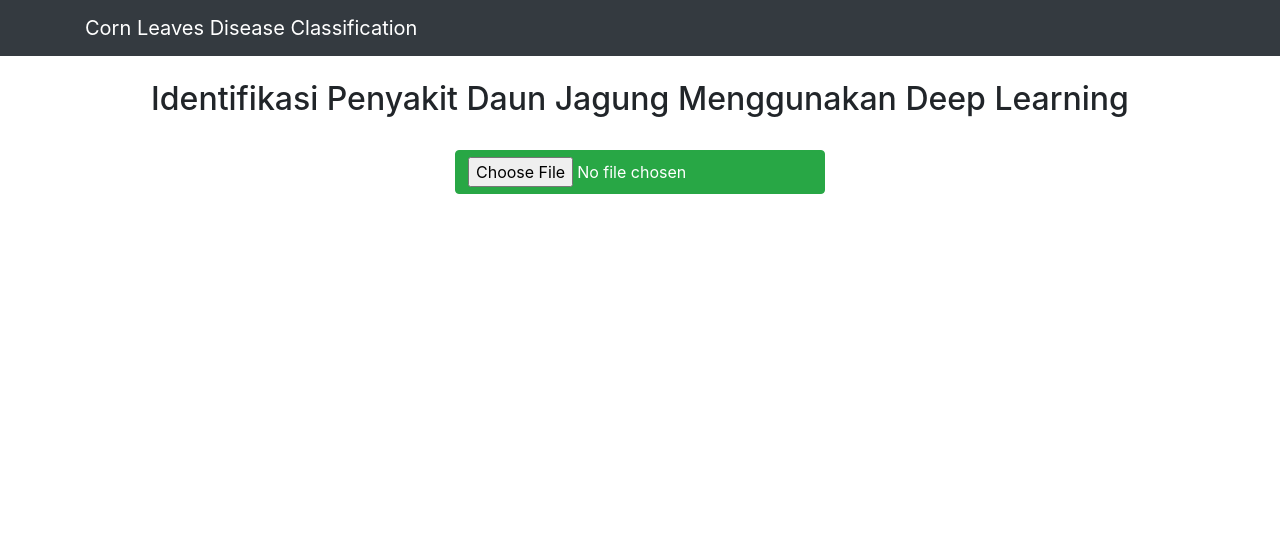
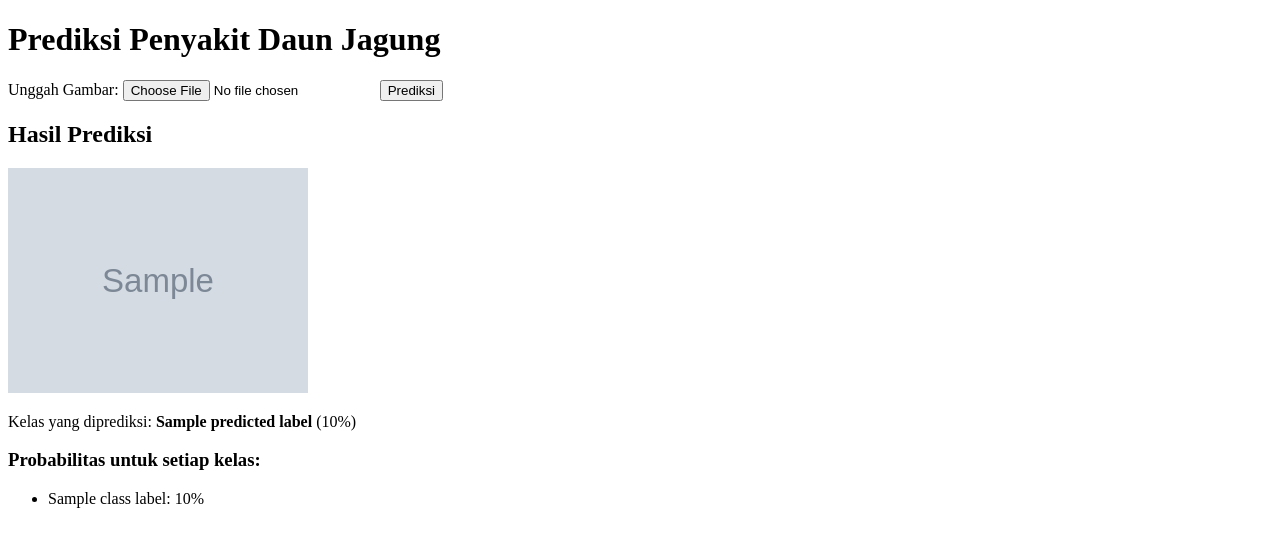
Before and after one commit to sionpardosi/CornLeaf-Disease-Identification-Using-Machine-Learning, a Flask app: template templates/index.html in a window 1280 px wide. Shown: the top 547 px of the page. Run offline with Flask 3, Linux system fonts and the light colour scheme; the template is opened without the code that fills it: most values are stand-ins (such as "Sample title", 1, 10 or a date in 2020); grey boxes marked "Sample" are stand-in pictures; some libraries are stand-ins or nearby versions.

Commit message:
Code Program Model CNN & Transfer Learning DenseNet121

```diff
--- a/app.py
+++ b/app.py
@@ -1,77 +1,67 @@
+from flask import Flask, request, render_template, redirect, url_for
+from werkzeug.utils import secure_filename
 import os
-import time
+from tensorflow.keras.models import load_model
+from tensorflow.keras.preprocessing import image
 import numpy as np
-from flask import Flask, request, render_template, jsonify
-from werkzeug.utils import secure_filename
-from tensorflow.keras.models import load_model
-from tensorflow.keras.preprocessing.image import load_img, img_to_array
 
-# Inisialisasi aplikasi Flask
+# Konfigurasi Flask
 app = Flask(__name__)
-
-# Path model
-MODEL_PATH = r"D:\MATA KULIAH - DEL\SEMESTER 5\Pembelajaran Mesin\Project Machine Learning\Project Machine Learning\CornLeaf-Disease-Identification-Using-Machine-Learning\Model\Model_CNN_256px.keras"
+app.config['UPLOAD_FOLDER'] = 'static/uploads'
+app.secret_key = 'your_secret_key'
 
 # Load model
+MODEL_PATH = 'Model/Model_CNN_256px.keras'
 model = load_model(MODEL_PATH)
 
-# Labels untuk prediksi
-labels = ['hawar', 'karat', 'bercak', 'sehat']
+# Label kelas
+class_labels = {0: 'Bercak', 1: 'Hawar', 2: 'Karat', 3: 'Sehat'}
 
-# Folder untuk menyimpan file upload
-UPLOAD_FOLDER = 'uploads'
-if not os.path.exists(UPLOAD_FOLDER):
-    os.makedirs(UPLOAD_FOLDER)
+def predict_image(model, img_path):
+    # Load image dan ubah ukuran agar sesuai dengan input model
+    img = image.load_img(img_path, target_size=(256, 256))
+    img_array = image.img_to_array(img)
+    img_array = np.expand_dims(img_array, axis=0)
+    img_array = img_array / 255.0  # Normalisasi
 
-app.config['UPLOAD_FOLDER'] = UPLOAD_FOLDER
+    # Prediksi
+    prediction = model.predict(img_array)
+    predicted_index = np.argmax(prediction)
+    return predicted_index, prediction[0]
 
-# Fungsi untuk memproses gambar
-def preprocess_image(image_path):
-    """Memproses gambar menjadi format yang sesuai dengan input model."""
-    img = load_img(image_path, target_size=(256, 256))  # Ukuran sesuai model
-    x = img_to_array(img)
-    x = x.astype('float32') / 255.0  # Normalisasi
-    x = np.expand_dims(x, axis=0)
-    return x
+@app.route('/', methods=['GET', 'POST'])
+def index():
+    if request.method == 'POST':
+        # Cek apakah ada file yang diunggah
+        if 'file' not in request.files:
+            return "No file part"
+        file = request.files['file']
+        if file.filename == '':
+            return "No selected file"
+        if file:
+            # Simpan file ke folder uploads
+            filename = secure_filename(file.filename)
+            filepath = os.path.join(app.config['UPLOAD_FOLDER'], filename)
+            file.save(filepath)
 
-# Fungsi untuk melakukan prediksi
-def get_result(image_path):
-    """Menghasilkan prediksi label dan confidence dari gambar."""
-    start_time = time.time()
-    x = preprocess_image(image_path)
-    predictions = model.predict(x)[0]
-    predicted_label = labels[np.argmax(predictions)]
-    confidence = np.max(predictions) * 100
-    print(f"Prediction time: {time.time() - start_time:.2f} seconds")
-    return predicted_label, confidence
+            # Prediksi gambar
+            predicted_index, probabilities = predict_image(model, filepath)
+            predicted_label = class_labels[predicted_index]
+            probability = probabilities[predicted_index] * 100
 
-@app.route('/', methods=['GET'])
-def index():
-    """Menampilkan halaman utama."""
+            # Konversi probabilitas ke dictionary
+            probabilities_dict = {i: prob * 100 for i, prob in enumerate(probabilities)}
+
+            # Tampilkan hasil
+            return render_template(
+                'index.html',
+                image_path=filepath,
+                predicted_label=predicted_label,
+                probability=probability,
+                probabilities_dict=probabilities_dict,
+                class_labels=class_labels
+            )
     return render_template('index.html')
-
-@app.route('/predict', methods=['POST'])
-def upload():
-    """Endpoint untuk memprediksi gambar."""
-    if 'file' not in request.files:
-        return jsonify({'error': 'No file part'})
-
-    file = request.files['file']
-    if file.filename == '':
-        return jsonify({'error': 'No selected file'})
-
-    # Simpan file
-    filename = secure_filename(file.filename)
-    file_path = os.path.join(app.config['UPLOAD_FOLDER'], filename)
-    file.save(file_path)
-
-    # Lakukan prediksi
-    predicted_label, confidence = get_result(file_path)
-
-    # Hapus file setelah digunakan
-    os.remove(file_path)
-
-    return jsonify({'label': predicted_label, 'confidence': f'{confidence:.2f}%'})
 
 if __name__ == '__main__':
     app.run(debug=True)
--- a/templates/index.html
+++ b/templates/index.html
@@ -1,30 +1,27 @@
-{% extends "import.html" %}
-
-{% block content %}
-<center>
-    <br>
-    <h2>Identifikasi Penyakit Daun Jagung Menggunakan Deep Learning</h2><br>
-
-    <form id="upload-file" method="post" enctype="multipart/form-data">
-        <input type="file" name="file" class="btn btn-success" id="imageUpload" accept=".png, .jpg, .jpeg">
+<!DOCTYPE html>
+<html lang="en">
+<head>
+    <meta charset="UTF-8">
+    <meta name="viewport" content="width=device-width, initial-scale=1.0">
+    <title>Prediksi Penyakit Daun Jagung</title>
+</head>
+<body>
+    <h1>Prediksi Penyakit Daun Jagung</h1>
+    <form action="/" method="post" enctype="multipart/form-data">
+        <label for="file">Unggah Gambar:</label>
+        <input type="file" name="file" id="file" accept="image/*" required>
+        <button type="submit">Prediksi</button>
     </form>
-
-
-    <div class="image-section" style="display:none;">
-        <img id="imagePreview" class="img-responsive" src="#" style="width:300px;height:300px;" /><br><br>
-        <div>
-            <button type="button" class="btn btn-info btn-lg " id="btn-predict">Prediksi</button>
-        </div>
-    </div>
-
-
-
-    <div class="loader" style="display:none;"></div>
-
-    <h3 id="result">
-        <span> </span>
-    </h3>
-
-
-</center><br><br>
-{% endblock %}
+    {% if image_path %}
+    <h2>Hasil Prediksi</h2>
+    <img src="{{ image_path }}" alt="Gambar yang diunggah" style="max-width: 300px;">
+    <p>Kelas yang diprediksi: <strong>{{ predicted_label }}</strong> ({{ probability|round(2) }}%)</p>
+    <h3>Probabilitas untuk setiap kelas:</h3>
+    <ul>
+        {% for label, prob in probabilities_dict.items() %}
+        <li>{{ class_labels[label] }}: {{ prob|round(2) }}%</li>
+        {% endfor %}
+    </ul>
+    {% endif %}
+</body>
+</html>
```
Also changed, not shown: templates/result.html (renamed from templates/import.html).
